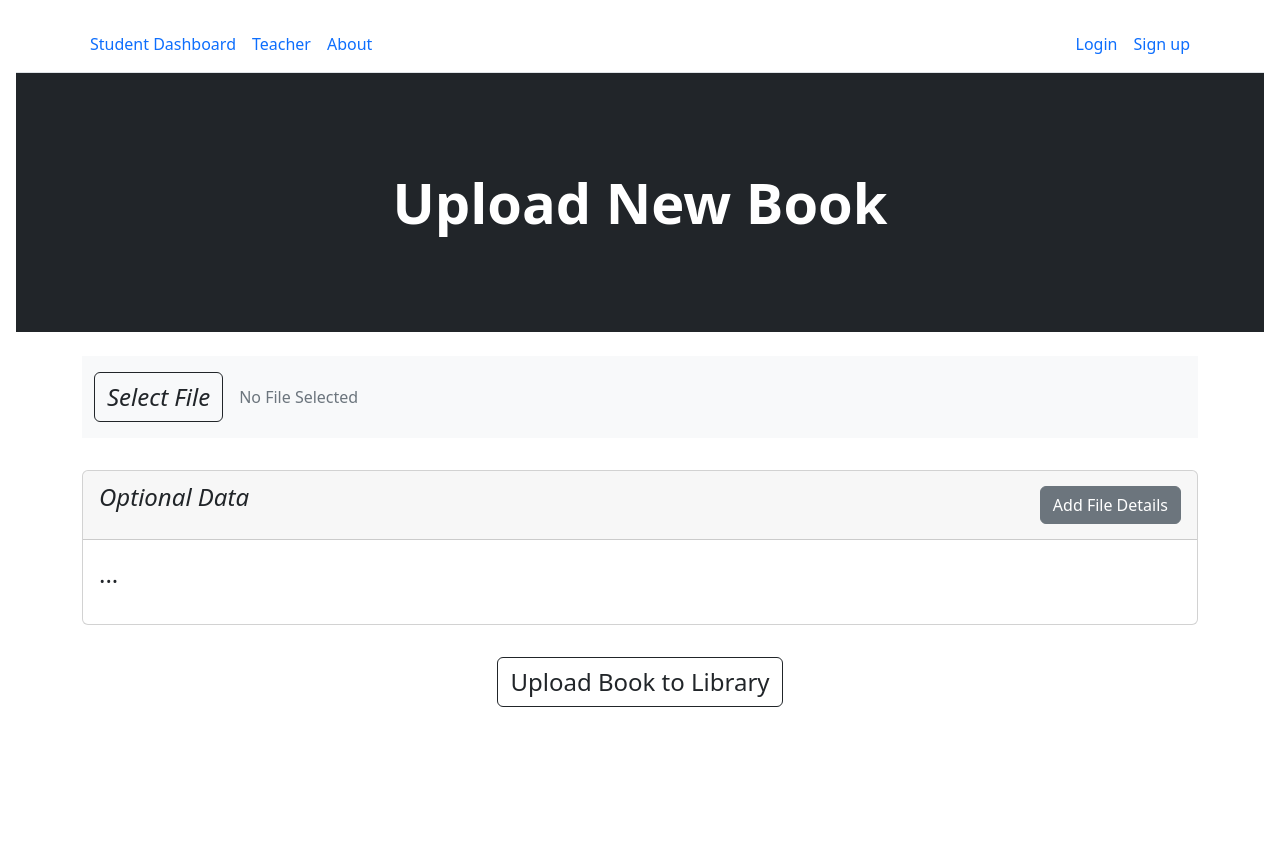
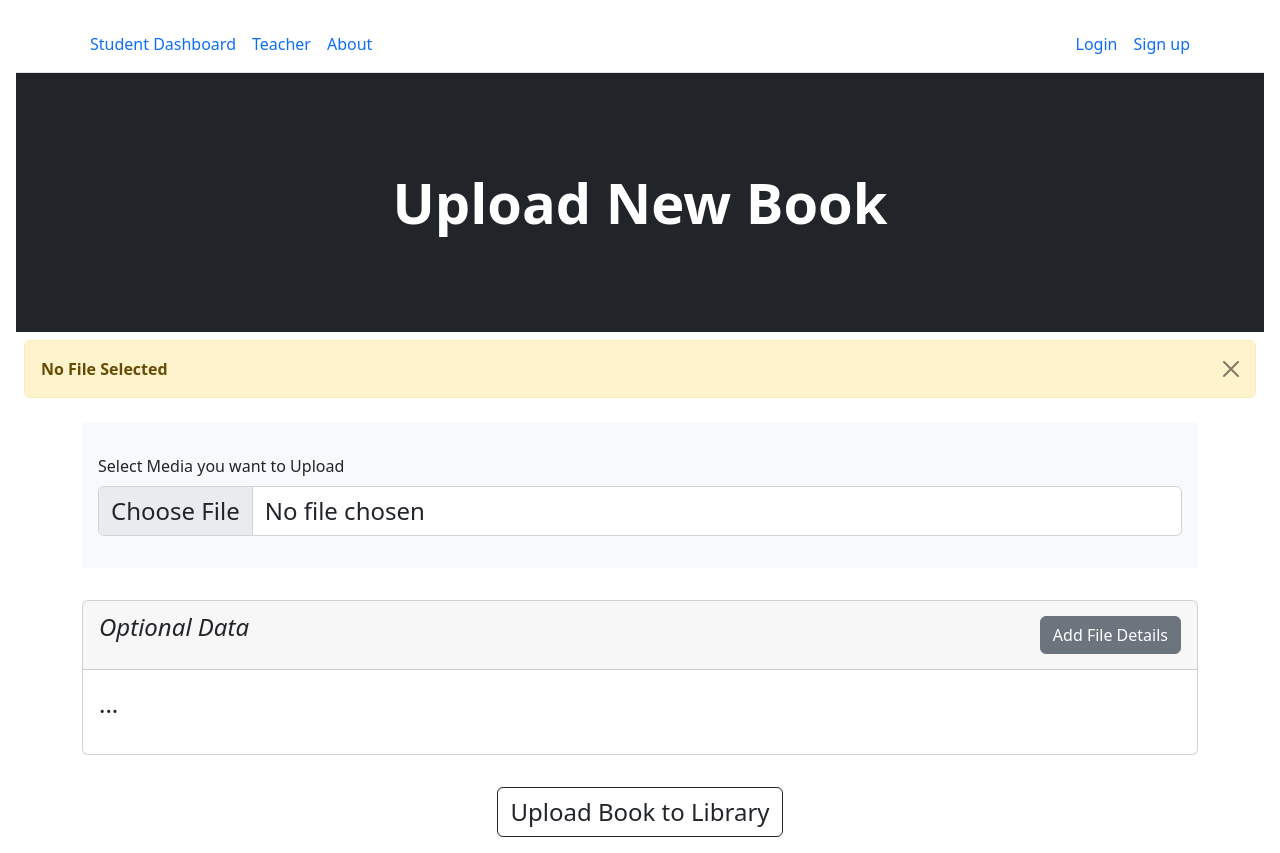
Before and after one commit to Cerluain/JiraniLibraryPrototypeV2, a React (Vite) app in the folder jirani-offline-lib-v2/: page / in a window 1280 px wide. Both pictures are taken after a click on the button "Upload Book to Library". Before the commit the page ends 800 px from the top, so only its background shows below. Built offline with nearby package versions, Linux system fonts and the light colour scheme.

Commit message:
Implemented Error Alerts

```diff
--- a/jirani-offline-lib-v2/src/components/FileSelection.tsx
+++ b/jirani-offline-lib-v2/src/components/FileSelection.tsx
@@ -1,14 +1,18 @@
-export default function FileSelect() {
+interface Props{
+    onFileChange: (event: React.ChangeEvent<HTMLInputElement>)=>void
+}
+export default function FileSelect({onFileChange}:Props) {
     return (
-    <div className="container-md">
-        <div className="d-flex align-items-center gap-3">
-        <button className='btn btn-outline-dark fs-4'>
-            <i className="bi bi-file-earmark-plus">
-                Select File
-            </i>
-        </button>
-        <p className="mb-0 text-muted">No File Selected</p>
-        </div>
+    <div className="m-3">
+        <form action="/upload" method="POST" encType="multipart/form-data">
+            <div className="mb-3">
+                <label className="form-label"> Select Media you want to Upload</label>
+                <input onChange={onFileChange} className="form-control fs-4" type="file" name="file" />
+            </div>
+
+        </form>
+
+
     </div>
 );
 }
--- a/jirani-offline-lib-v2/src/components/PageSections.tsx
+++ b/jirani-offline-lib-v2/src/components/PageSections.tsx
@@ -1,26 +1,70 @@
+import { useState } from 'react'
 
 import FileSelect from './FileSelection'
 import MainMetadataSelection from './MainMetadataSelection'
 import HeaderSection from './HeaderSection';
+import StatusAlert from './StatusAlerts'
+
+const uploadDir = '/upload';
 
 export default function PageSections() {
+    const [selectedFile, setSelectedFile] = useState<File | null>(null);
+    const [alertStatusBool, setAlertStatusBool] = useState(false);
+    const [alertMessage, setAlertMessage] = useState('');
+
+    function sendNewAlert(message: string){
+        setAlertMessage(message);
+        setAlertStatusBool(true);
+    }
+
+    async function handleBookUpload() {
+        if (!selectedFile) {
+            sendNewAlert('No File Selected');
+            return;
+        }
+
+        const formData = new FormData();
+        formData.append('file', selectedFile);
+
+        try {//trying to get the requset to the backend
+            const response = await fetch(uploadDir, {
+                method: 'POST',
+                body: formData
+            });
+
+            const jsonData = await response.json();
+
+            if (!response.ok)
+                throw new Error(jsonData.message || 'Something went wrong') //I don't understand this
+            sendNewAlert('File Uploaded!');
+
+        } catch (error) {
+            sendNewAlert('Error uploading file');
+        }
+
+    }
+    function handleFileChange(event: React.ChangeEvent<HTMLInputElement>) {
+        if (event.target.files && event.target.files[0])
+            setSelectedFile(event.target.files[0]);
+
+    };
+
     return (
         <>
             <HeaderSection />
+            <StatusAlert setAlertStatus={setAlertStatusBool} message={alertMessage} alertStatus={alertStatusBool}/>
             <div className='container-md mt-4'>
                 <div className="my-3 py-3 bg-light">
-                    <FileSelect />
+                    <FileSelect onFileChange={handleFileChange} />
                 </div>
                 <div className="my-3 py-3">
                     <MainMetadataSelection />
                 </div>
             </div>
             <div className="d-flex justify-content-center align-items-center">
-                <button className='btn btn-outline-dark fs-4'>
-
+                <button onClick={handleBookUpload} className='btn btn-outline-dark fs-4'>
                     Upload Book to Library
-
-        </button>
+                </button>
             </div>
         </>
     );
--- /dev/null
+++ b/jirani-offline-lib-v2/src/components/StatusAlerts.tsx
@@ -0,0 +1,25 @@
+import React from 'react'
+
+interface Props {
+    alertStatus: boolean,
+    setAlertStatus: React.Dispatch<React.SetStateAction<boolean>>;
+    message: string,
+}
+export default function StatusAlert({ alertStatus, setAlertStatus, message }: Props) {
+    const handleExitClick = () => {
+        setAlertStatus(false);
+    }
+
+    const alertJSX = <>
+
+        <div className="alert alert-warning alert-dismissible fade show m-2" role="alert">
+            <strong>{message}</strong>
+            <button type="button" className="btn-close" data-bs-dismiss="alert" aria-label="Close" onClick={handleExitClick}></button>
+        </div>
+    </>
+
+    return (<>
+        {alertStatus && alertJSX}
+
+    </>)
+}
--- /dev/null
+++ b/package.json
@@ -0,0 +1,5 @@
+{
+  "dependencies": {
+    "multer": "^2.0.1"
+  }
+}
```
Also changed, not shown: 2 other files (tests, documents, lock files or other folders).
